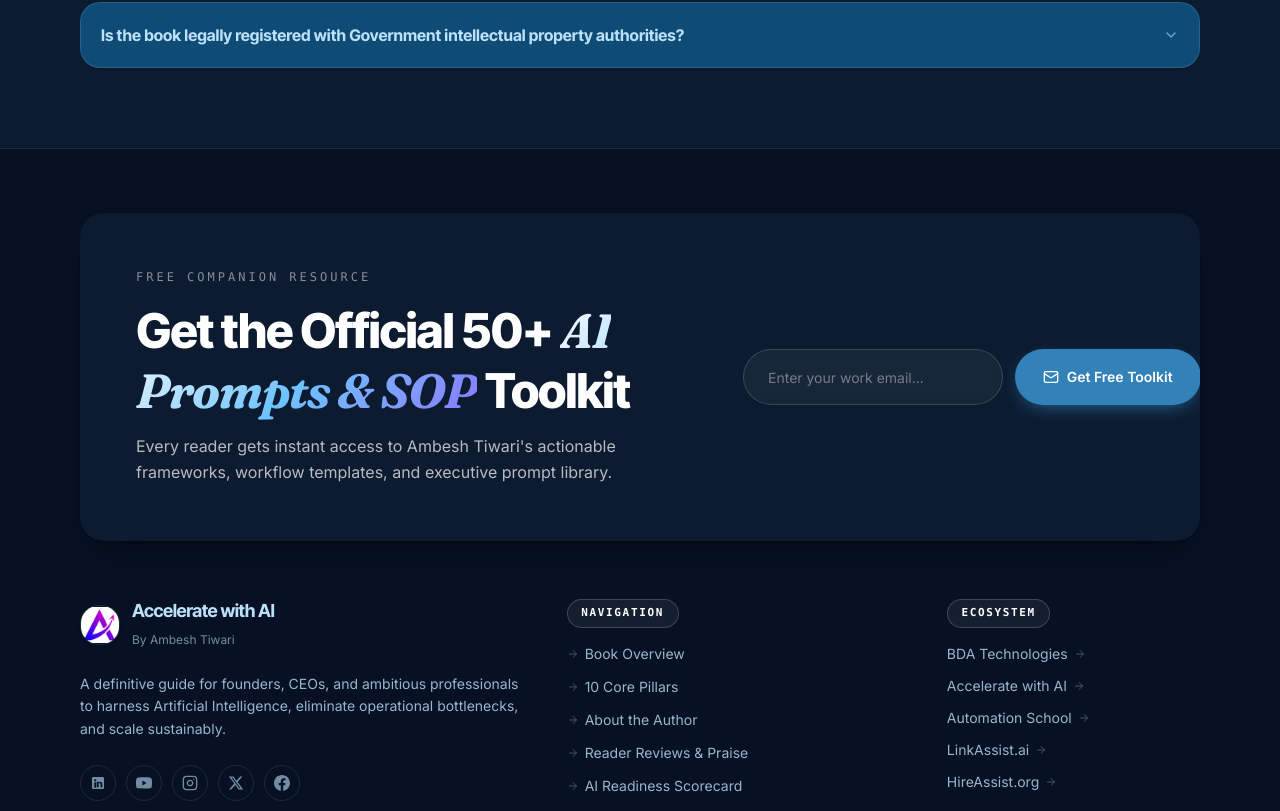
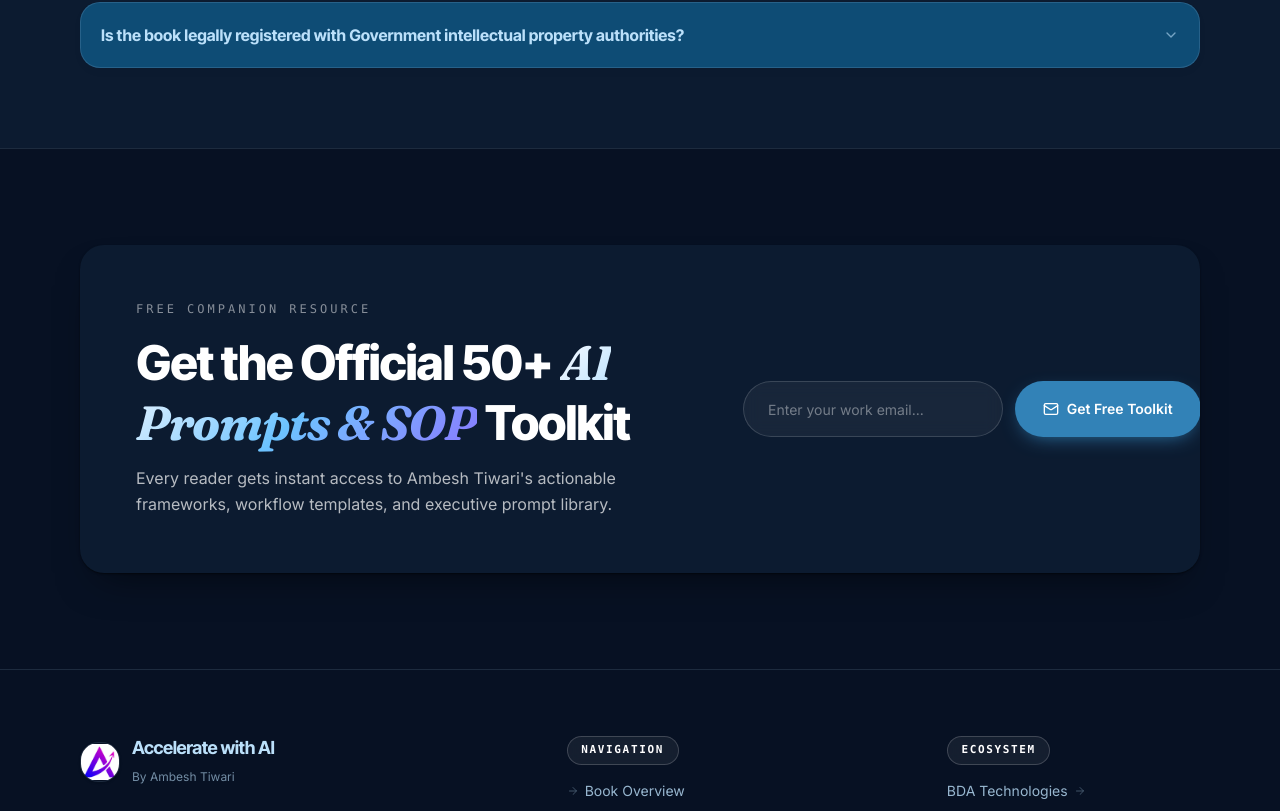
Before and after one commit to Rudra-bdatech/Ambesh_Book, a React (Vite) app: page / in a window 1280 px wide. Shown: the part 6800-7611 px from the top of the page. Built offline with nearby package versions, Linux system fonts and the light colour scheme.

Commit message:
landing page

```diff
--- a/src/components/Footer.tsx
+++ b/src/components/Footer.tsx
@@ -49,10 +49,14 @@
   ];
 
   return (
-    <footer className="border-t border-rule bg-canvas relative overflow-hidden transition-colors duration-300">
-      <div className="container-edit pt-16 pb-12">
-        {/* Top: Premium Dark CTA Panel (Exact Ambesh V2 Style with Toolkit Content) */}
-        <div className="cta-dark mb-14 rounded-3xl p-8 sm:p-12 md:p-14 shadow-lift relative overflow-hidden">
+    <>
+      {/* Companion Toolkit CTA Section with Alternating Sand/Grid Background */}
+      <section className="relative isolate overflow-hidden bg-canvas bg-premium-side-gradient py-16 md:py-24 border-t border-rule transition-colors">
+        {/* Alternating light-mode grid */}
+        <div className="home-grid-light pointer-events-none absolute inset-0" aria-hidden />
+
+        <div className="container-edit relative">
+          <div className="cta-dark rounded-3xl p-8 sm:p-12 md:p-14 shadow-lift relative overflow-hidden">
             <div className="grid gap-8 lg:grid-cols-12 lg:items-center">
 
               {/* Left Column */}
@@ -100,6 +104,12 @@
 
             </div>
           </div>
+        </div>
+      </section>
+
+      {/* Main Footer (Pure White Canvas) */}
+      <footer className="border-t border-rule bg-canvas relative overflow-hidden transition-colors duration-300">
+        <div className="container-edit pt-16 pb-12">
 
         {/* Middle: Brand + Nav Columns */}
         <div className="grid gap-12 md:grid-cols-12">
@@ -228,5 +238,6 @@
         </div>
       </div>
     </footer>
+    </>
   );
 };
```
Lines whose indentation alone changed are shown as unchanged.
